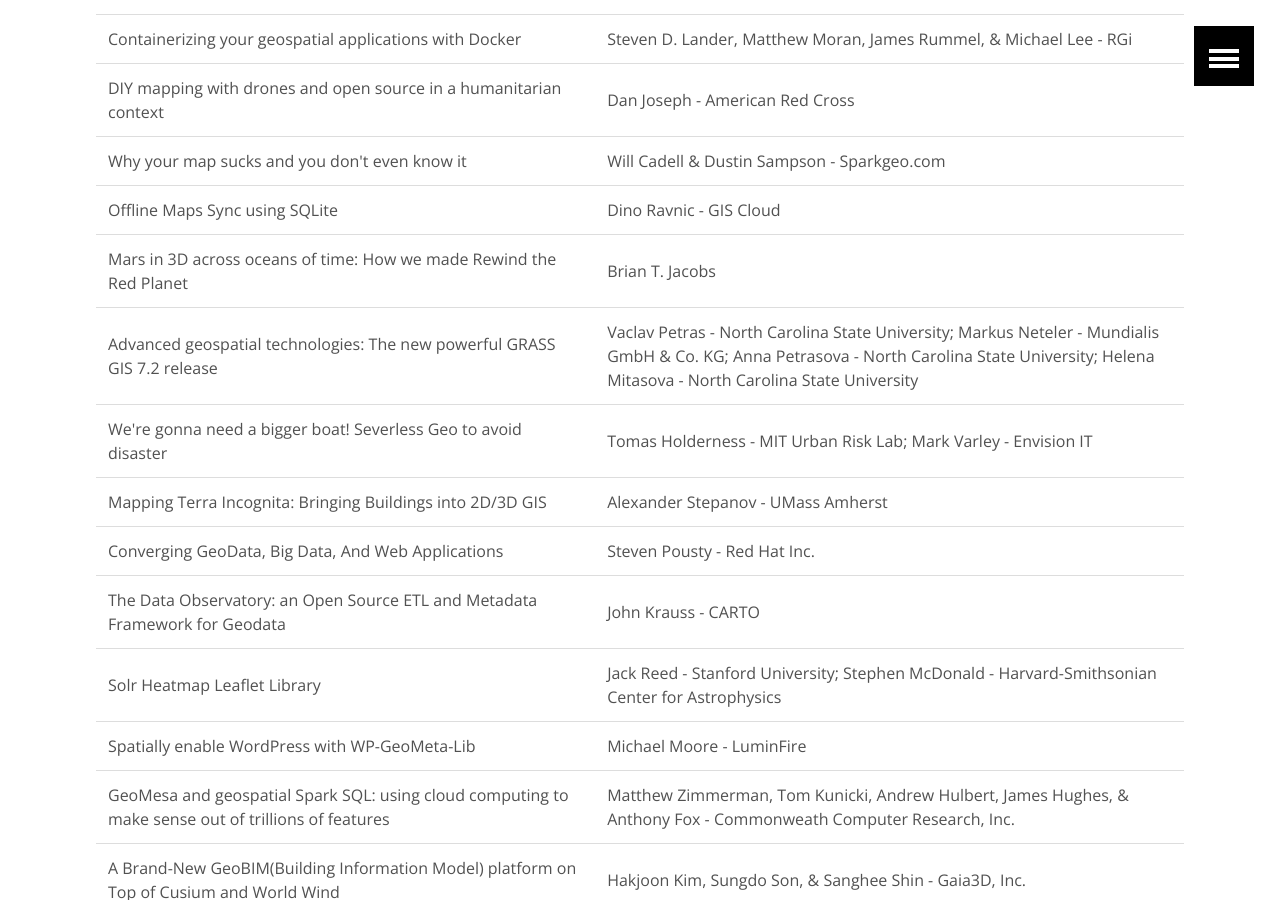
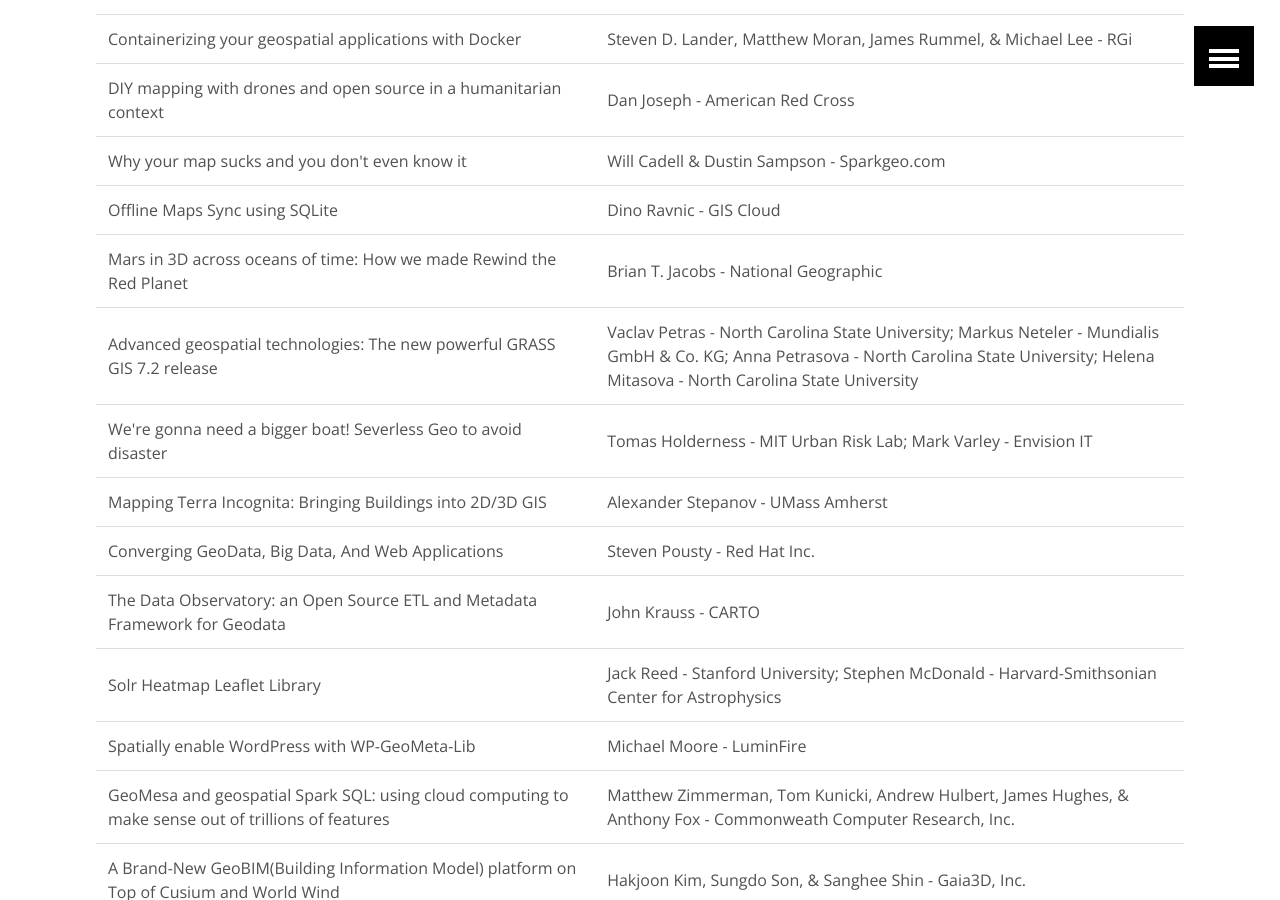
Before and after one commit to AvidGeo/foss4g2017-dev, a Jekyll site: the page built from accepted-presentations/index.html, in a window 1280 px wide and 900 px high, scrolled down 8678 px. Built offline with Jekyll 4.4.1, drawn with Linux system fonts in a browser that asks for light colours.

Commit message:
fix presenters organization

```diff
--- a/accepted-presentations/index.html
+++ b/accepted-presentations/index.html
@@ -169,7 +169,7 @@
               <tr><td>DIY mapping with drones and open source in a humanitarian context</td><td>Dan Joseph - American Red Cross</td></tr>
               <tr><td>Why your map sucks and you don't even know it</td><td>Will Cadell &amp; Dustin Sampson - Sparkgeo.com</td></tr>
               <tr><td>Offline Maps Sync using SQLite</td><td>Dino Ravnic - GIS Cloud</td></tr>
-              <tr><td>Mars in 3D across oceans of time: How we made Rewind the Red Planet</td><td>Brian T. Jacobs</td></tr>
+              <tr><td>Mars in 3D across oceans of time: How we made Rewind the Red Planet</td><td>Brian T. Jacobs - National Geographic</td></tr>
               <tr><td>Advanced geospatial technologies: The new powerful GRASS GIS 7.2 release</td><td>Vaclav Petras - North Carolina State University; Markus Neteler - Mundialis GmbH & Co. KG; Anna Petrasova - North Carolina State University; Helena Mitasova - North Carolina State University</td></tr>
               <tr><td>We're gonna need a bigger boat! Severless Geo to avoid disaster</td><td>Tomas Holderness - MIT Urban Risk Lab; Mark Varley - Envision IT</td></tr>
               <tr><td>Mapping Terra Incognita: Bringing Buildings into 2D/3D GIS</td><td>Alexander Stepanov - UMass Amherst</td></tr>
```
